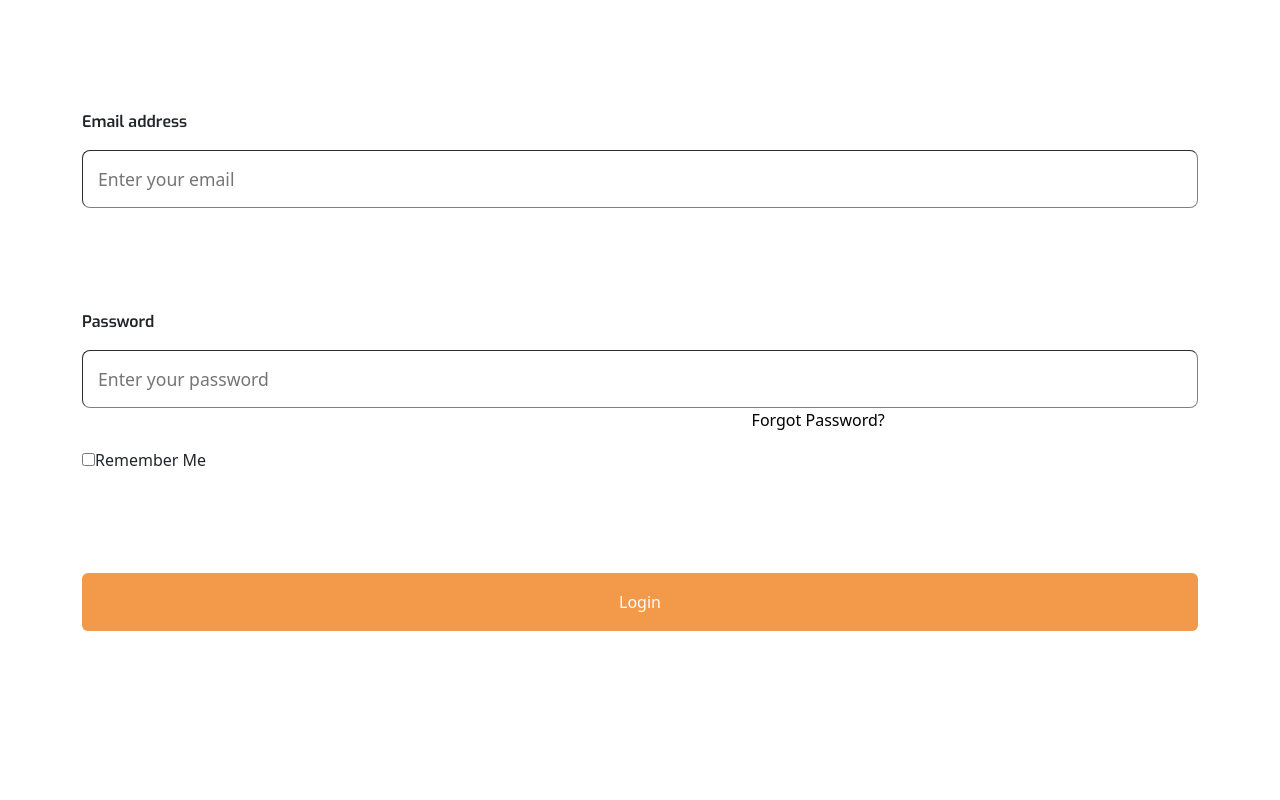
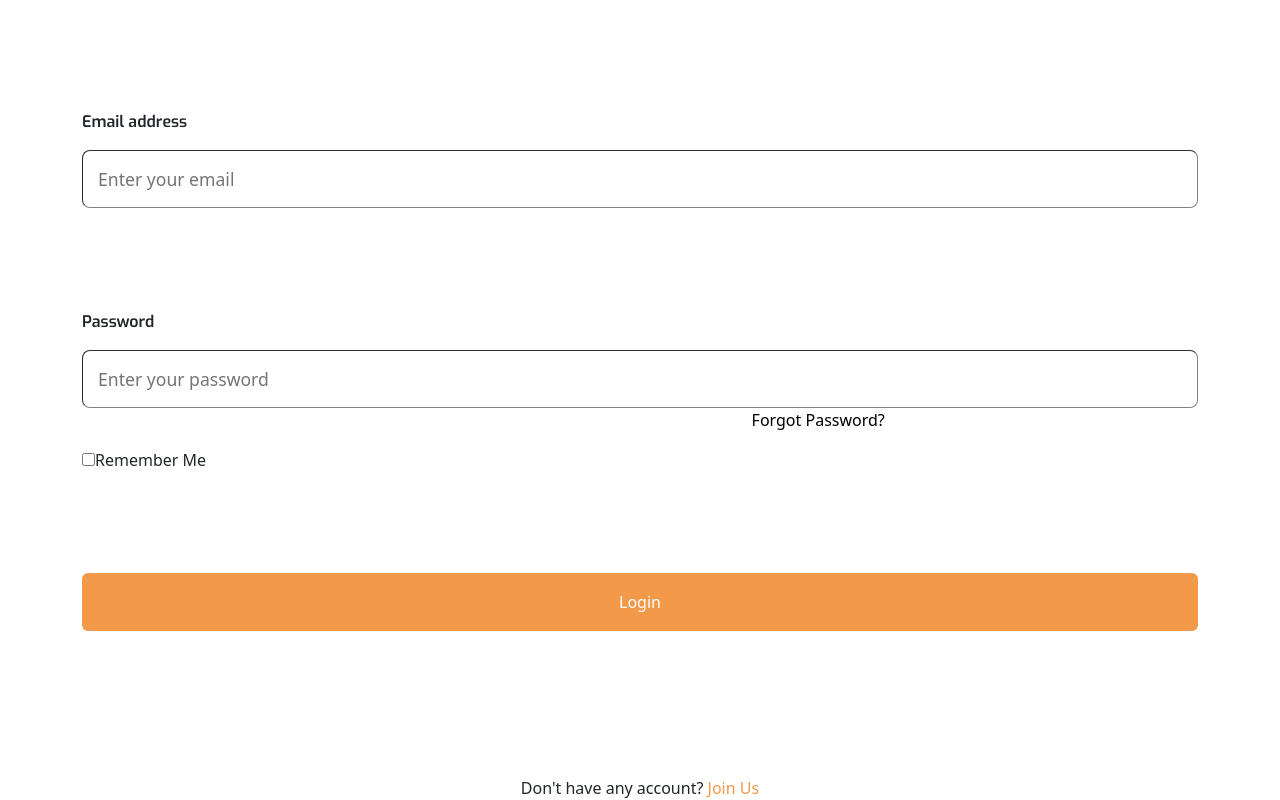
Before and after one commit to Lyle-Technologies/Hakika, a React (Create React App) app: page /login in a window 1280 px wide. Shown: the part 530-1330 px from the top of the page. Before the commit the page ends 1228 px from the top, so only its background shows below. Built offline with nearby package versions, Linux system fonts and the light colour scheme.

Commit message:
Added the join us section under the login button

```diff
--- a/src/App.css
+++ b/src/App.css
@@ -2,7 +2,7 @@
   font-family: 'Exo', sans-serif;
 }
 .themeColor{
-  background:#F2994A
+  background:#F2994A;
 }
 .loginSection{
   height: 95vh;
--- a/src/Pages/Login.js
+++ b/src/Pages/Login.js
@@ -60,6 +60,12 @@ const Login = () => {
         </div>
         <Button text={"Login"} />
       </form>
+      <p className={"text-center"}>
+        Don't have any account?{" "}
+        <Link to={"/"} style={{ textDecoration: "none", color: "#F2994A" }}>
+          Join Us
+        </Link>
+      </p>
     </section>
   );
 };
```
